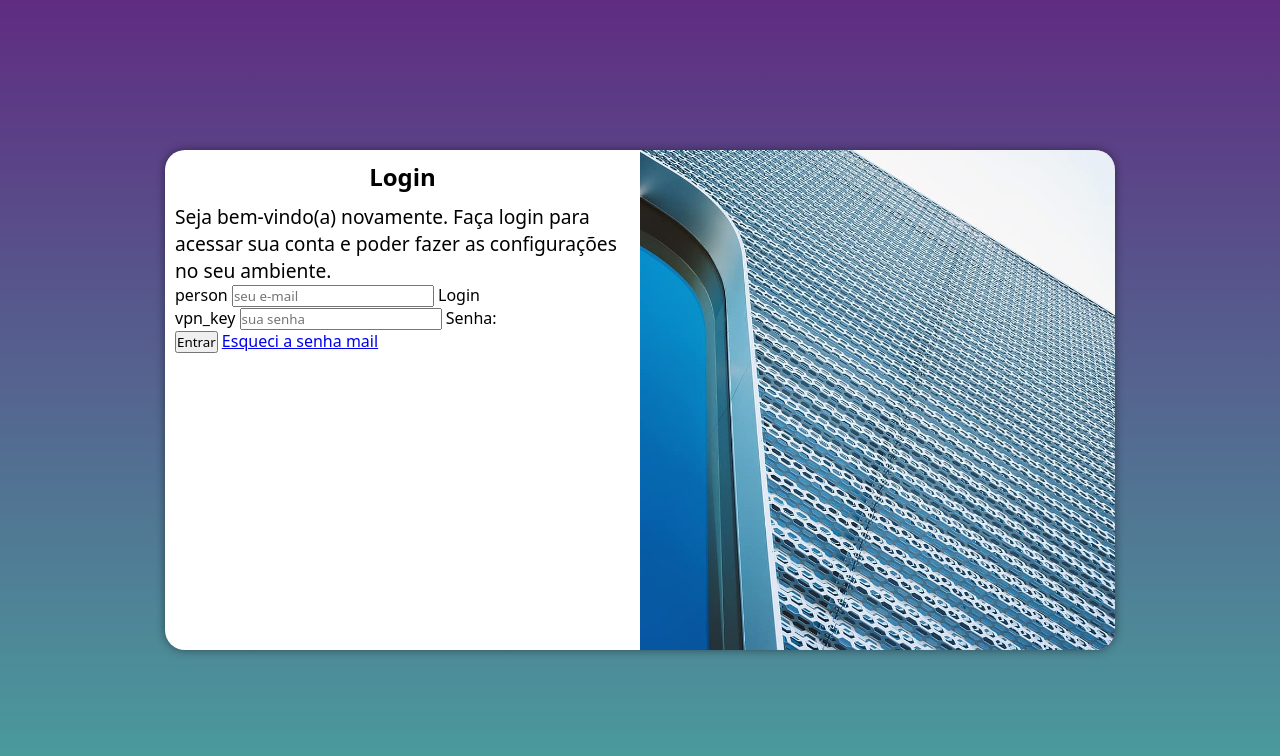
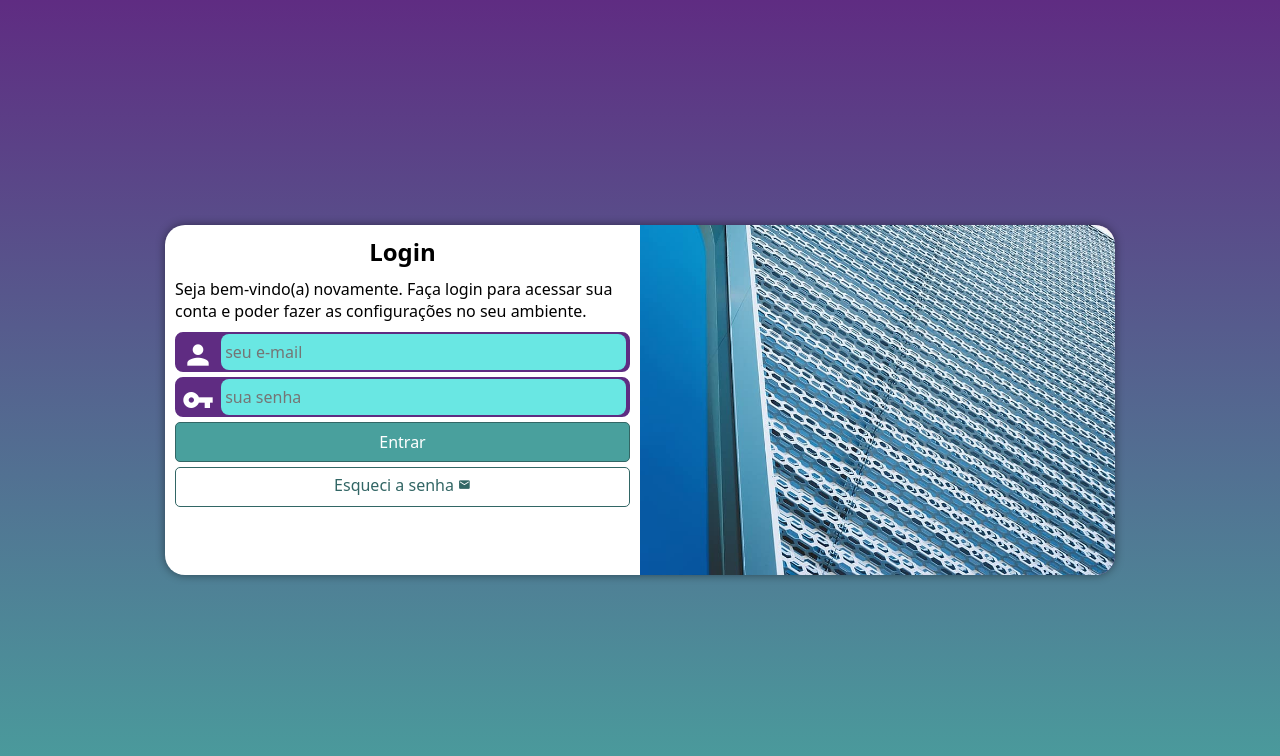
Before and after one commit to rodrigobarbonifilho/projeto-login, a plain HTML site: page Guanabara/index.html in a window 1280 px wide. Drawn offline with Linux system fonts and the light colour scheme.

Commit message:
projeto tela de login finalizado

```diff
--- a/Guanabara/index.html
+++ b/Guanabara/index.html
@@ -21,19 +21,19 @@
         <p>Seja bem-vindo(a) novamente. Faça login para acessar sua conta e poder fazer as configurações no seu ambiente.</p>
         <form action="login.php" method="post">
           <div class="campo">
-            <span class="material-icons-outlined">
+            <span class="material-icons">
               person
             </span>
             <input type="email" name="login" id="ilogin" placeholder="seu e-mail" autocomplete="email" required maxlength="30">
             <label for="ilogin">Login</label>
           </div>
           <div class="campo">
-            <span class="material-icons-outlined">vpn_key</span>
+            <span class="material-icons">vpn_key</span>
             <input type="password" name="senha" id="isenha" placeholder="sua senha" autocomplete="current-password" required minlength="8" maxlength="20">
             <label for="isenha">Senha: </label>
           </div>
           <input type="submit" value="Entrar">
-          <a href="esqueci.html">Esqueci a senha <span class="material-icons-outlined">mail</span></a>
+          <a href="esqueci.html" class="botao">Esqueci a senha <span class="material-icons">mail</span></a>
         </form>
       </div>
     </section>
--- a/Guanabara/styles/media-query.css
+++ b/Guanabara/styles/media-query.css
@@ -1,12 +1,14 @@
 @charset "UTF-8";
 
 @media screen and (min-width: 768px) and (max-width: 992px) {
+  /* Configurações para Tablet */
   body {
     background: linear-gradient(to top, var(--verde), var(--lilas));
   }
 
   section#login {
     width: 80vw;
+    height: 280px;
   }
 
   section#login > div#imagem {
@@ -28,6 +30,7 @@
 
   section#login {
     width: 950px;
+    height: 350px;
   }
 
   section#login > div#imagem {
@@ -46,6 +49,7 @@
   }
 
   section#login > div#formulario > p {
-    font-size: 1.2em;
+    font-size: 1em;
+    margin: 10px 0;
   }
 }
--- a/Guanabara/styles/style.css
+++ b/Guanabara/styles/style.css
@@ -29,7 +29,7 @@ section#login {
   top: 50%;
   left: 50%;
   width: 250px;
-  height: 500px;
+  height: 515px;
   background: #fff;
   border-radius: 20px;
   overflow: hidden;
@@ -60,3 +60,79 @@ section#login > div#formulario > h1 {
 section#login > div#formulario > p {
   font-size: 0.8em;
 }
+
+form > div.campo {
+  display: block;
+  width: 100%;
+  height: 40px;
+  margin: 5px 0;
+  border: 2px solid #5f2c82;
+  border-radius: 8px;
+  background-color: #5f2c82;
+}
+
+div.campo > label {
+  display: none;
+}
+
+div.campo > span {
+  font-size: 2em;
+  width: 40px;
+  padding: 5px;
+  color: white;
+}
+
+div.campo > input {
+  font-size: 1em;
+  width: calc(100% - 46px);
+  height: 100%;
+  border: none;
+  border-radius: 8px;
+  padding: 4px;
+  background-color: #69e7e3;
+  transform: translateY(-13px);
+}
+
+div.campo > input:focus-within {
+  background-color: white;
+  outline: none;
+}
+
+form > input[type=submit] {
+  font-size: 1em;
+  display: block;
+  width: 100%;
+  height: 40px;
+  border: 1px solid #326665;
+  border-radius: 5px;
+  background-color: #49a09d;
+  color: #fff;
+  cursor: pointer;
+}
+
+form > input[type=submit]:hover {
+  background-color: #326665;
+}
+
+form > a.botao {
+  text-decoration: none;
+  text-align: center;
+  display: inline-block;
+  font-size: 1em;
+  width: 100%;
+  height: 40px;
+  margin-top: 5px;
+  padding: 6px;
+  border: 1px solid #326665;
+  border-radius: 5px;
+  background-color: #fff;
+  color: #326665;
+}
+
+form > a.botao:hover {
+  background-color: #69e7e3;
+}
+
+form > a.botao > span {
+  font-size: 0.8em;
+}
```
